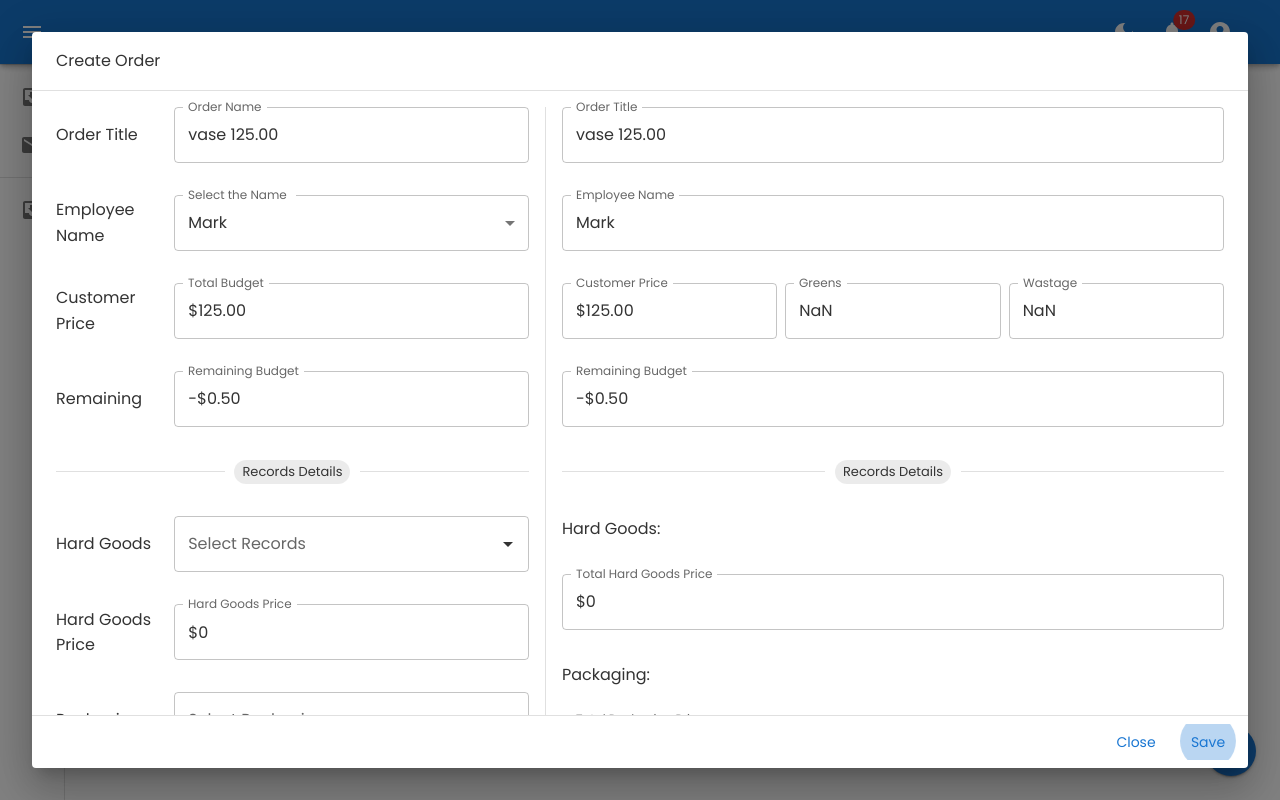
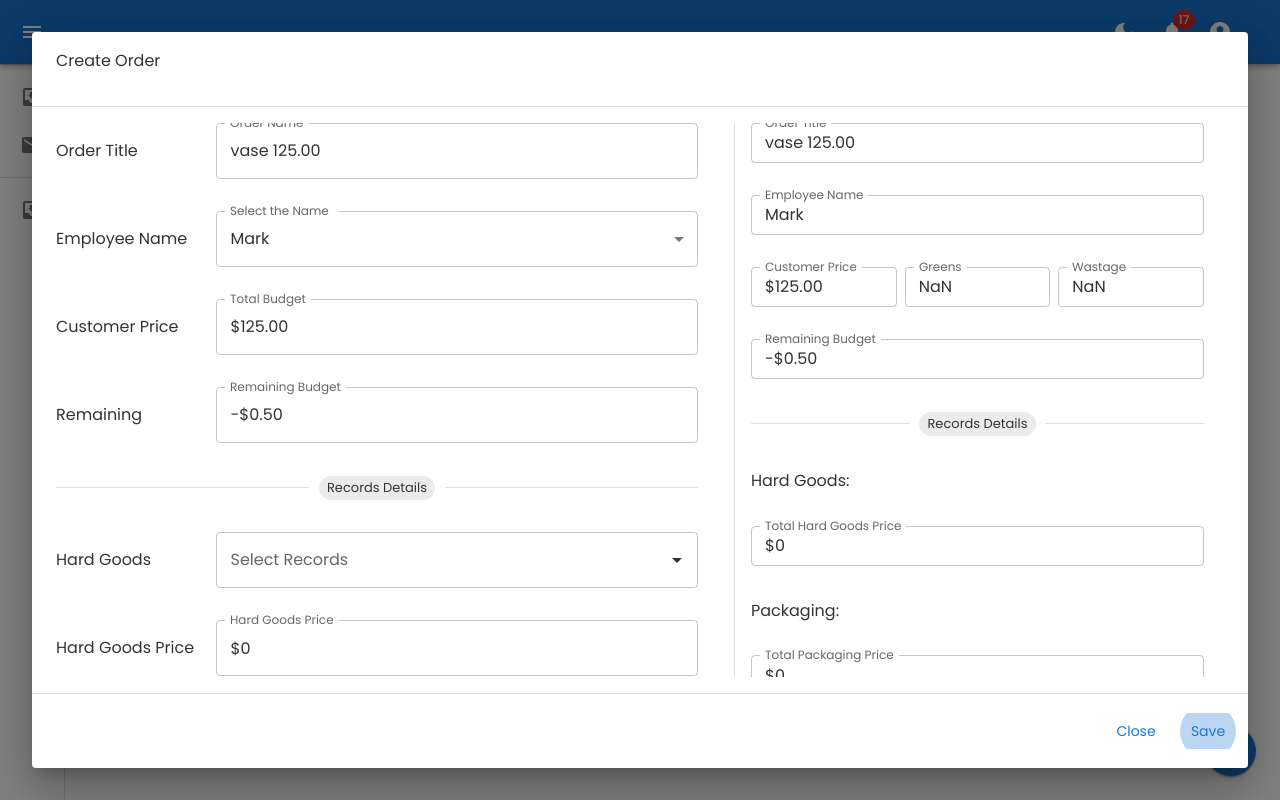
Before and after one commit to irfantayyib07/template, a Next.js app: page /dashboard/orders in a window 1280 px wide. Both pictures are taken after a click on the element 257 px from the left and 233 px from the top of the page. Built offline with nearby package versions, Linux system fonts and the light colour scheme.

Commit message:
datadisplay done

```diff
--- a/src/components/dialog/index.tsx
+++ b/src/components/dialog/index.tsx
@@ -39,6 +39,26 @@ const CustomDialog = (
    maxWidth={maxWidth}
    fullWidth={fullWidth}
    fullScreen={fullScreen}
+   sx={{
+    height: "100%",
+    "& .MuiDialog-container": {
+     height: "100vh",
+    },
+    "& .MuiDialog-paper": {
+     height: "100%",
+    },
+    "& .MuiDialog-paper h2": {
+     height: "10% !important",
+    },
+    "& .MuiDialogContent-dividers": {
+     height: "80% !important",
+     flex: "unset"
+    },
+    "& .MuiDialogActions-root": {
+     height: "10% !important",
+     flex: "unset"
+    },
+   }}
   >
    <DialogTitle id="dialog-title">{title}</DialogTitle>
    <DialogContent dividers>{content}</DialogContent>
--- a/src/components/forms/order-form.tsx
+++ b/src/components/forms/order-form.tsx
@@ -91,10 +91,15 @@ const OrderForm = (
 
  return (
   <FormikProvider value={formik}>
-   <Form onSubmit={formik.handleSubmit}>
-    <Grid container gap={2} flexWrap="nowrap">
-     <Grid container item sm={5} gap={4}>
-      <Grid item xs={12} container alignItems="center">
+   <Form onSubmit={formik.handleSubmit} className="h-full">
+    <Grid container gap={2} flexWrap="nowrap" className="h-full">
+     <Grid container
+      item
+      sm={7}
+      gap={4}
+      className="h-full overflow-y-auto pr-5"
+     >
+      <Grid item xs={12} container alignItems="center" className="mt-2">
        <Grid item xs={12} sm={3}>
         <Typography variant="h6">Order Title</Typography>
        </Grid>
@@ -289,12 +294,14 @@ const OrderForm = (
        </Grid>
       </Grid>
      </Grid>
+
      {/* Sidebar */}
      <Grid item>
       <Divider orientation="vertical" />
      </Grid>
 
-     <Grid item container flexDirection="column" sm={7} gap={4}>
+     {/* Data Display */}
+     <Grid item container flexDirection="column" flexWrap="nowrap" sm={5} gap={4} className="h-full overflow-y-auto pr-5">
       {(
        <Grid item>
         <BasicTextFields
@@ -305,7 +312,9 @@ const OrderForm = (
          InputLabelProps={{ shrink: true }}
          label="Order Title"
          value={formik.values.orderTitle || "---"}
+         className="mt-2"
          fullWidth
+         size="small"
         />
        </Grid>
       )}
@@ -320,6 +329,7 @@ const OrderForm = (
          label="Employee Name"
          value={formik.values.employeeName || "---"}
          fullWidth
+         size="small"
         />
        </Grid>
       )}
@@ -336,6 +346,7 @@ const OrderForm = (
           label="Customer Price"
           value={formik.values.customerPrice || 0}
           fullWidth
+          size="small"
          />
         </Grid>
         <Grid item>
@@ -348,6 +359,7 @@ const OrderForm = (
           label="Greens"
           value={`${20 * +formik.values.customerPrice / 100}`}
           fullWidth
+          size="small"
          />
         </Grid>
         <Grid item>
@@ -360,6 +372,7 @@ const OrderForm = (
           label="Wastage"
           value={`${10 * +formik.values.customerPrice / 100}`}
           fullWidth
+          size="small"
          />
         </Grid>
        </Grid>
@@ -376,6 +389,7 @@ const OrderForm = (
          label="Remaining Budget"
          value={formik.values.remainingAmount || 0}
          fullWidth
+         size="small"
         />
        </Grid>
       )}
@@ -412,6 +426,7 @@ const OrderForm = (
          label="Total Hard Goods Price"
          value={`$${formik.values.selectedRecords?.reduce((acc, obj) => +obj.price.replace("$", "") + acc, 0)}`}
          fullWidth
+         size="small"
         />
        </Grid>
       )}
@@ -442,6 +457,7 @@ const OrderForm = (
          label="Total Packaging Price"
          value={`$${formik.values.packaging?.reduce((acc, obj) => +obj.price.replace("$", "") + acc, 0)}`}
          fullWidth
+         size="small"
         />
        </Grid>
       )}
@@ -472,6 +488,7 @@ const OrderForm = (
          label="Total Fresh Flower Price"
          value={`$${formik.values.freshFlowerQuantity?.reduce((acc, obj) => +obj.price.replace("$", "") + acc, 0)}`}
          fullWidth
+         size="small"
         />
        </Grid>
       )}
@@ -489,6 +506,7 @@ const OrderForm = (
          label="Remaining"
          value={"$5.00"}
          fullWidth
+         size="small"
         />
        </Grid>
       )}
@@ -504,6 +522,7 @@ const OrderForm = (
          label="Quantity"
          value={"$5.00"}
          fullWidth
+         size="small"
         />
        </Grid>
       )}
@@ -519,6 +538,7 @@ const OrderForm = (
          label="Price"
          value={"$5.00"}
          fullWidth
+         size="small"
         />
        </Grid>
       )}
@@ -534,6 +554,7 @@ const OrderForm = (
          label="Flower Price"
          value={"$5.00"}
          fullWidth
+         size="small"
         />
        </Grid>
       )}
```
Also changed, not shown: 1 other file (tests, documents, lock files or other folders). Lines whose indentation alone changed are shown as unchanged.
